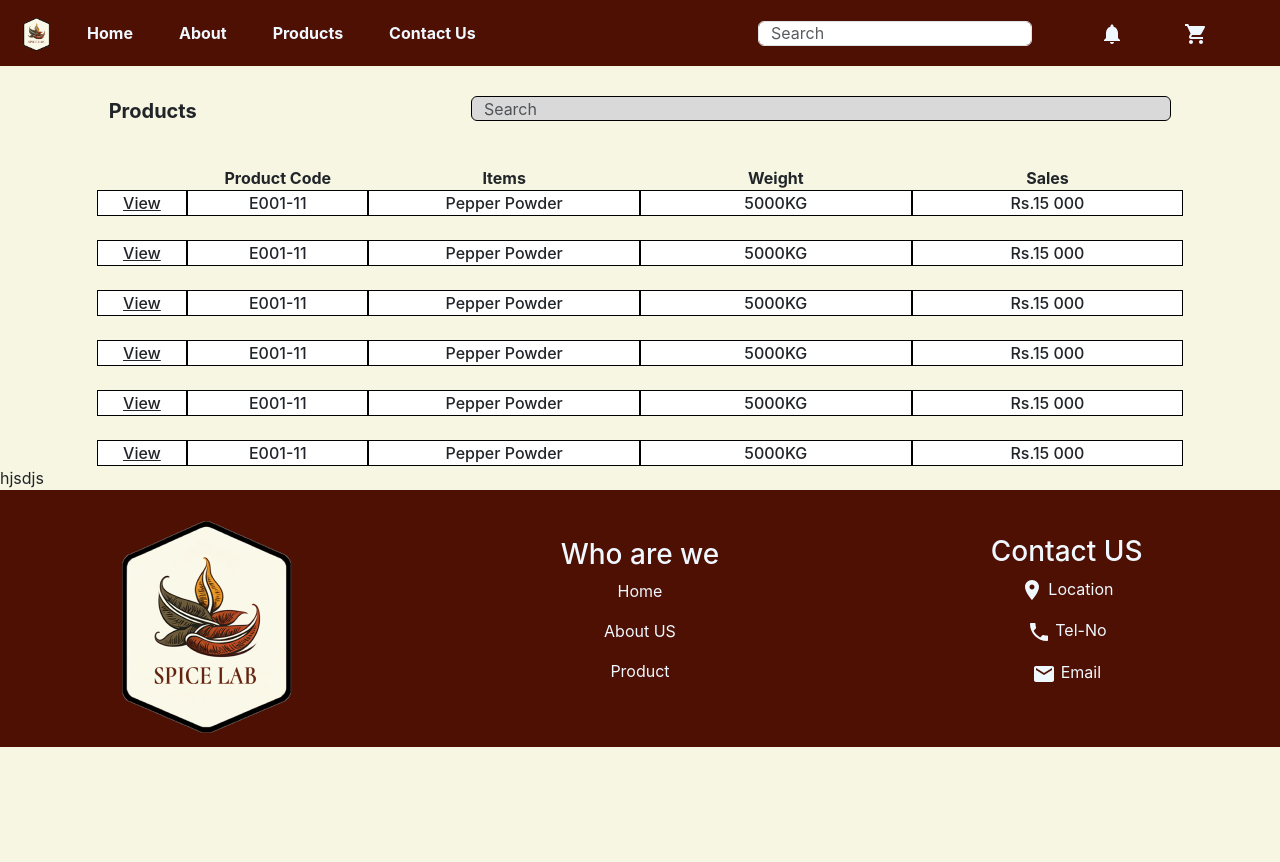
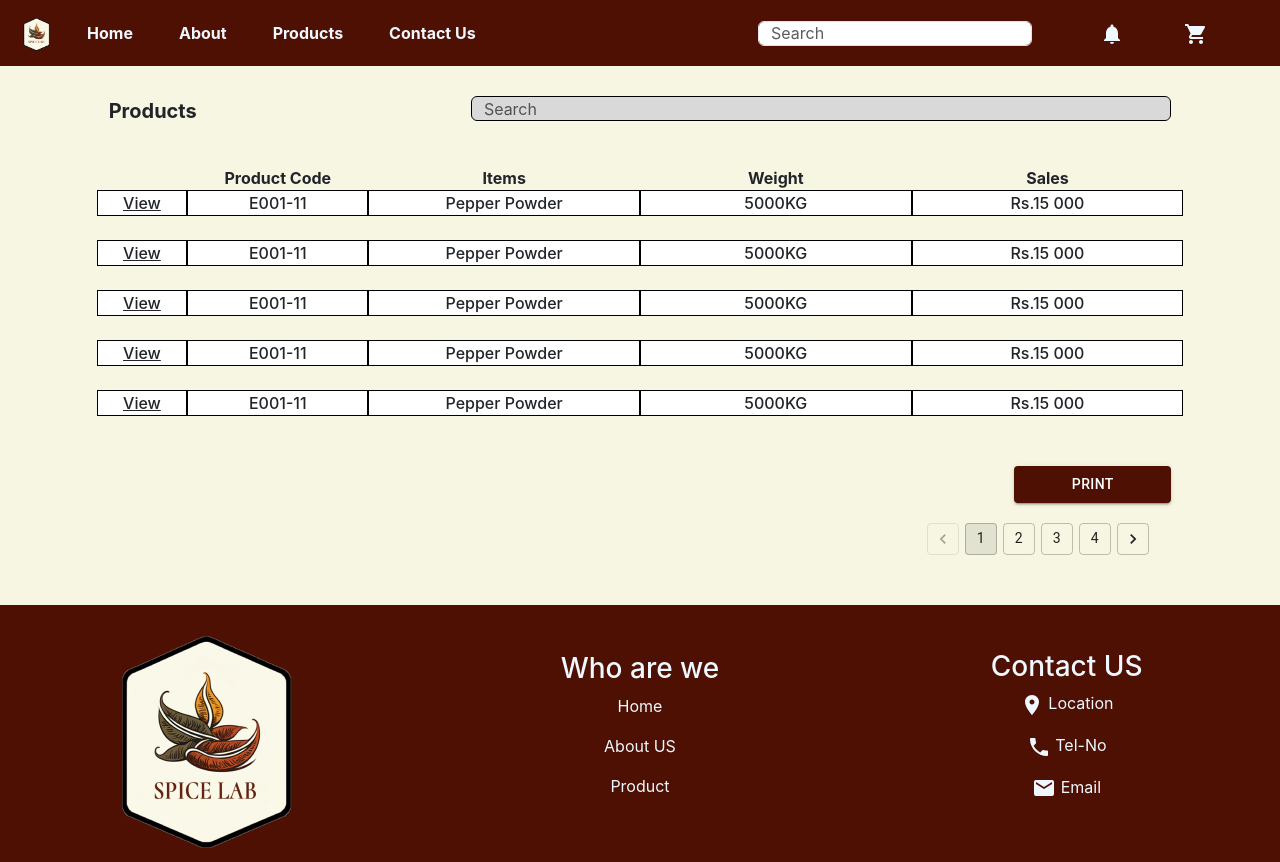
Before and after one commit to TharushaRuwantha/SpiceLab, a React (Create React App) app in the folder frontend/spice_lab/: page /productssummary in a window 1280 px wide. Before the commit the page ends 800 px from the top, so only its background shows below. Built offline with nearby package versions, Linux system fonts and the light colour scheme.

Commit message:
fully created products summary page

```diff
--- a/frontend/spice_lab/src/Components/productssummarypageComponent/productssummarypagedownpart.css
+++ b/frontend/spice_lab/src/Components/productssummarypageComponent/productssummarypagedownpart.css
@@ -23,3 +23,14 @@
 
 
 }
+
+
+
+.productsammeryunderpartA{
+    margin-top: 50px;
+}
+
+.productsammeryunderpartB{
+    margin-top: 20px;
+    margin-bottom: 50px;
+}
--- a/frontend/spice_lab/src/Components/productssummarypageComponent/productssummarypagedownpart.js
+++ b/frontend/spice_lab/src/Components/productssummarypageComponent/productssummarypagedownpart.js
@@ -1,5 +1,7 @@
 import React, {useState} from "react";
 import "../productssummarypageComponent/productssummarypagedownpart.css";
+import Button from '@mui/material/Button';
+import Pagination from '@mui/material/Pagination';
 
 function ProductsSummaryPageDownPart(){
     return(
@@ -40,14 +42,7 @@ function ProductsSummaryPageDownPart(){
                         <div className="col-sm-3 tableborderA"><center className="productssummarypagetextA ">5000KG</center></div>
                         <div className="col-sm-3 tableborderA"><center className="productssummarypagetextA ">Rs.15 000</center></div>
                     </div>
-                    <br></br>
-                    <div className="row productssummarypagedownpartcolour">
-                        <div className="col-sm-1 tableborderA"><center className="productssummarypagetextA " ><u>View</u></center></div>
-                        <div className="col-sm-2 tableborderA"><center className="productssummarypagetextA ">E001-11</center></div>
-                        <div className="col-sm-3 tableborderA"><center className="productssummarypagetextA ">Pepper Powder</center></div>
-                        <div className="col-sm-3 tableborderA"><center className="productssummarypagetextA ">5000KG</center></div>
-                        <div className="col-sm-3 tableborderA"><center className="productssummarypagetextA ">Rs.15 000</center></div>
-                    </div>
+
                     <br></br>
                     <div className="row productssummarypagedownpartcolour">
                         <div className="col-sm-1 tableborderA"><center className="productssummarypagetextA " ><u>View</u></center></div>
@@ -71,8 +66,39 @@ function ProductsSummaryPageDownPart(){
                 <div className="col-sm-1"></div>
 
             </div>
-            <div>
-                hjsdjs
+
+            <div className="row">
+                <div className="col-sm-1"></div>
+                <div className="col-sm-10">
+                    <div className="row productsammeryunderpartA ">
+
+                        <div className="col-sm-10"></div>
+                        <div className="col-sm-2 ">
+                            <center>
+                            <Button variant="contained" style={{backgroundColor: '#4D1003', color: 'white', width: '100%'}}>Print</Button>
+                            </center>
+                        </div>
+
+                    </div>
+                </div>
+                <div className="col-sm-1"></div>
+            </div>
+
+            <div className="row">
+                <div className="col-sm-1"></div>
+                <div className="col-sm-10">
+                    <div className="row productsammeryunderpartB ">
+
+                        <div className="col-sm-9"></div>
+                        <div className="col-sm-3 ">
+                            <center>
+                                <Pagination count={4} variant="outlined" shape="rounded" />
+                            </center>
+                        </div>
+
+                    </div>
+                </div>
+                <div className="col-sm-1"></div>
             </div>
         </div>
     );
```
